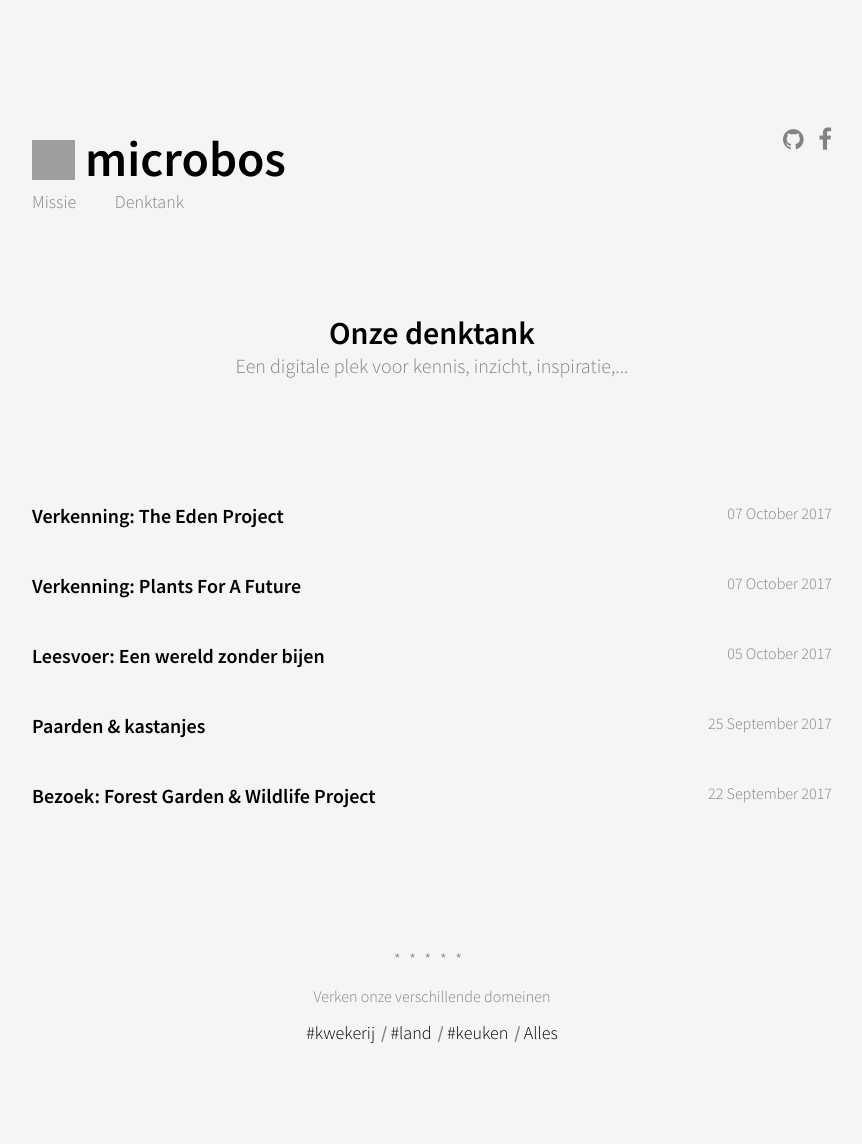
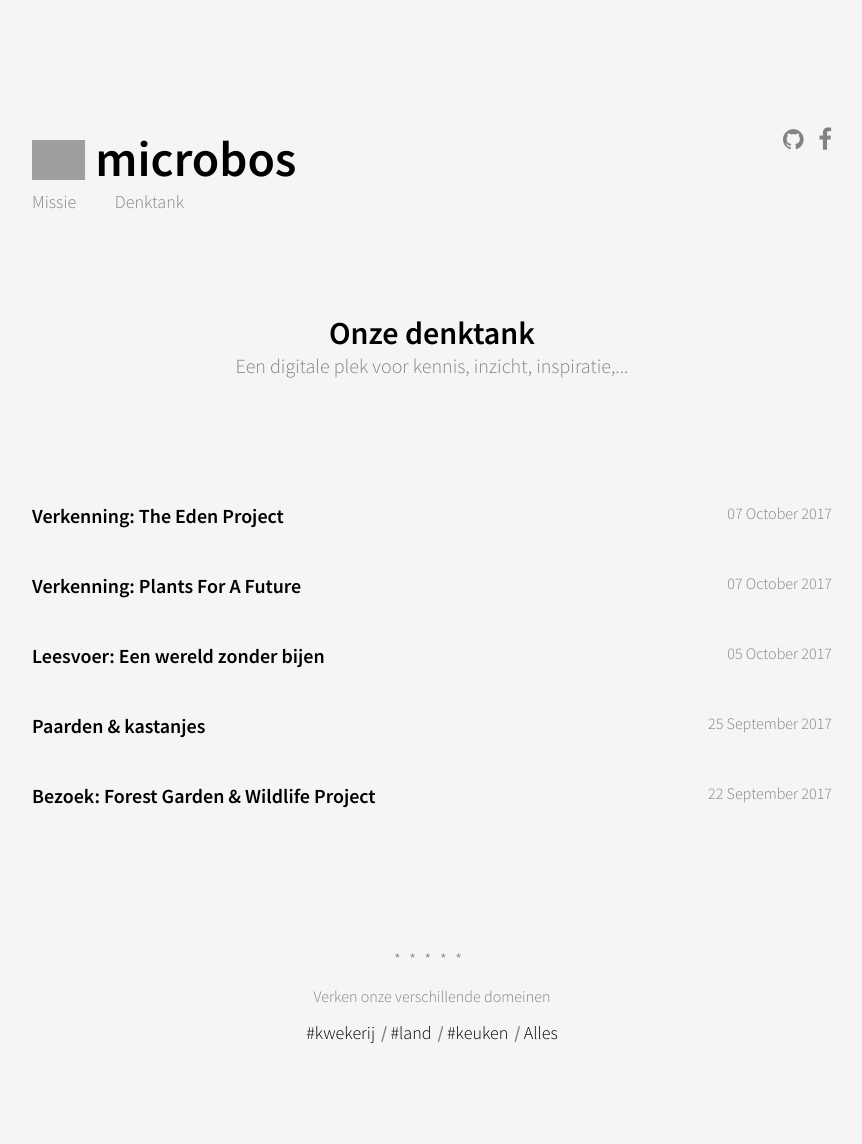
Before and after one commit to SimonBoury/keepitsimplestupid.be, a Jekyll site: the page built from index.html, in a window 1280 px wide. Shown: the whole page, without its empty margins (208-1070 px from the left). Built offline with Jekyll 4.4.1, drawn with Linux system fonts in a browser that asks for light colours; grey boxes are pictures that could not be loaded.

Commit message:
Update _default.scss

```diff
--- a/_sass/_default.scss
+++ b/_sass/_default.scss
@@ -81,7 +81,6 @@ strong {
 .logoimage {
     margin-bottom: 10px;
     display: inline-block;
-    width: 43px;
     height: 40px;
     vertical-align: bottom;
 }
```
